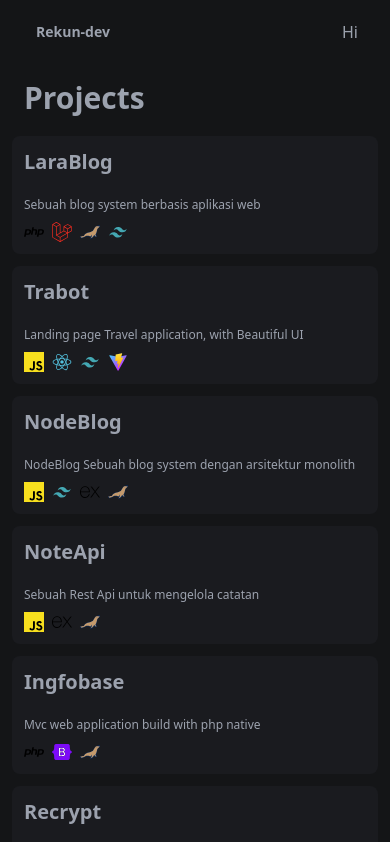
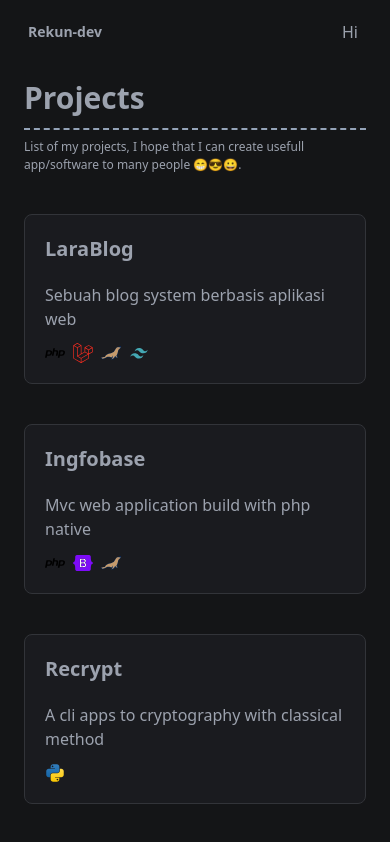
Before and after one commit to Rezero0000000/Me, a React (Vite) app: page /projects in a window 390 px wide. Shown: the top 842 px of the page. Built offline with nearby package versions, Linux system fonts and the light colour scheme.

Commit message:
Update about me and projects UI

```diff
--- a/src/components/molecules/AboutMe.jsx
+++ b/src/components/molecules/AboutMe.jsx
@@ -4,12 +4,13 @@ const AboutMe = () => {
         <>
             <div className="">
                 <h1 className="text-3xl font-semibold ">About Me</h1>
-                <hr className="my-5" />
-                <p>Hi everyone, my name is Muhammad Raihan Alifiandra. Im a Junior web devloper, Computer Science Student, Free and Open Source Software Ethuesiast. I live in Balikpapan, Indonesia. I was Born in Tanjung Pinang. 9 April 2004. I'm 19 year old. </p>
-                <p className="mb-3">Coding has been my passion and hobby since I was 15 years old, and i love computer science i was a kid. Besides coding. I love listening to music and drawing. Sometimes I watch anime, but I prefer read manga and novel, I spend a lot of time on Facebook sharing memes and shitposts</p>
+                <div className="mt-3 mb-7 border-b border-slate-400"></div>
+                <p>Hi everyone, my name is <strong> Muhammad Raihan Alifiandra</strong> But you can call me <strong>Re</strong>. Im a Junior web devloper, Computer Science Student, Free and Open Source Software Ethuesiast. I live in Balikpapan, Indonesia and I'm 19 year old. </p>
+                <p className="mt-3">Coding has been my passion and hobby since I was 15 years old, and i love computer science i was a kid. Besides coding. I love listening to music and drawing. Sometimes I watch anime, but I prefer read manga and novel, I spend a lot of time on Facebook sharing memes and shitposts</p>
             </div>
             <div className="mt-10">
                 <h1 className="text-2xl font-semibold mb-5">What I'm Doing Now</h1>
+                <div className="mt-3 mb-7 border-b-2 border-dashed border-slate-400"></div>
                 <ul className="list-disc ml-5">
                     <li>Enjoying Life. exactly</li>
                     <li>Go to College</li>
--- a/src/components/molecules/Navbar.jsx
+++ b/src/components/molecules/Navbar.jsx
@@ -15,7 +15,7 @@ const Navbar = () => {
         <div className={ `font-bold text-2xl cursor-pointer transition-all duration-500 ease-in flex px-7 py-[14px] items-center
         `}>
           <div className="flex xs:font-medium ">
-              <h4 className={`ml-2 mt-2  text-sm xs:text-lg font-semibold`}>Rekun-dev</h4>
+              <h4 className={` mt-2  text-sm xs:text-lg font-semibold`}>Rekun-dev</h4>
           </div>
         </div>
         <div onClick={()=>setOpen(!open)} className='absolute right-8 top-[1.25rem] cursor-pointer md:hidden'>
--- a/src/components/molecules/TechStack.jsx
+++ b/src/components/molecules/TechStack.jsx
@@ -23,11 +23,11 @@ const TechStack = () => {
     ];
     return (
         <>
-            <div className="text-center mt-16 flex justify-center flex-col items-center">
-                <h1 className="text-3xl font-bold text-[#007ACC]">Technologies I've worked with :</h1>
-                <div className="grid gap-9 mt-10 grid-cols-2 ">
+            <div className="text-center mt-10 flex justify-center flex-col items-center">
+                <h1 className="text-3xl font-bold text-white border-t pt-7">Technologies I've worked with :</h1>
+                <div className="grid gap-9 mt-10 grid-cols-1 ">
                     {Links.map(tech => (
-                        <div className="bg-[#25262b] rounded-xl w-32 flex flex-col items-center justify-center py-3">
+                        <div className="bg-[#25262b] rounded-xl border border-[#323439] transition-all duration-300 hover:p-3 ease-in hover:-translate-y-2 hover:shadow-lg hover:shadow-[#42434a] w-32 flex flex-col items-center justify-center py-3">
                             <div><img src={`icons/${tech.icons}.svg`} className="w-14 h-14" alt="" /></div>
                             <p className="mt-3 font-semibold">{tech.name}</p>
                         </div>
--- a/src/components/page/About.jsx
+++ b/src/components/page/About.jsx
@@ -8,7 +8,7 @@ const About = () => {
     return (
         <>
             <Navbar />
-            <section className="md:px-60 px-7 py-20">
+            <section className="md:px-60 px-5 py-20">
                 <AboutMe />
                 <TechStack />
             </section>
--- a/src/components/page/Projcets.jsx
+++ b/src/components/page/Projcets.jsx
@@ -4,11 +4,11 @@ import Navbar from "../molecules/Navbar";
 const Projects = () => {
     let Projects = [
         {id:0,title:"LaraBlog",description:"Sebuah blog system berbasis aplikasi web",repo:"",techs:["php", "laravel", "mariadb", "tailwind"]},
-        {id:1,title:"Trabot",description:"Landing page Travel application, with Beautiful UI",repo:"",techs:[ "javascript", "react", "tailwind", "vite"]},
-        {id:2,title:"NodeBlog",description:"NodeBlog Sebuah blog system dengan arsitektur monolith",repo:"",techs:["javascript","tailwind","express", "mariadb"]},
-        {id:3,title:"NoteApi",description:"Sebuah Rest Api untuk mengelola catatan",repo:"",techs:["javascript", "express", "mariadb"]},
-        {id:4,title:"Ingfobase",description:"Mvc web application build with php native",repo:"",techs:["php", "bootstrap", "mariadb"]},
-        {id:5,title:"Recrypt",description:"A cli apps to cryptography with classical method",repo:"",techs:["python"]},
+        {id:1,title:"Ingfobase",description:"Mvc web application build with php native",repo:"",techs:["php", "bootstrap", "mariadb"]},
+        {id:2,title:"Recrypt",description:"A cli apps to cryptography with classical method",repo:"",techs:["python"]},
+        {id:3,title:"Trabot",description:"Landing page Travel application, with Beautiful UI",repo:"",techs:[ "javascript", "react", "tailwind", "vite"]},
+        {id:4,title:"NodeBlog",description:"NodeBlog Sebuah blog system dengan arsitektur monolith",repo:"",techs:["javascript","tailwind","express", "mariadb"]},
+        {id:5,title:"NoteApi",description:"Sebuah Rest Api untuk mengelola catatan",repo:"",techs:["javascript", "express", "mariadb"]},
         {id:6,title:"Epicgames-Clone",description:"Sebuah web clone dibuat menggunakan React.js",repo:"",techs:["javascript", "react", "tailwind", "vite"]},
         {id:7,title:"MySite",description:"Personal Website for portofolio",repo:"",techs:["javascript", "react", "tailwind", "vite"]},
     ];
@@ -16,15 +16,17 @@ const Projects = () => {
     return (
         <>
             <Navbar />
-            <section className="md:px-60 px-3 py-20">
+            <section className="md:px-60 px-6 py-20">
                 <div>
-                    <h1 className="ml-3 text-3xl font-semibold">Projects</h1>
-                    <div className="mt-5">
+                    <h1 className="text-3xl font-semibold">Projects</h1>
+                    <div className="mt-3  border-b-2 border-dashed border-slate-400"></div>
+                    <p className="text-[12px] mt-2">List of my projects, I hope that I can create usefull app/software to many people 😁😎😀.</p>
+                    <div className="mt-10">
                     {
                     Projects.map(project => (
-                        <div className="bg-[#1A1B1F] p-3 rounded-lg mt-3" key={project.id}>
+                        <div className="bg-[#1A1B1F] p-5 rounded-lg mt-10 border border-[#323439] transition-all duration-300 hover:bg-[#323439] ease-in hover:-translate-y-2 " key={project.id}>
                             <h1 className="font-semibold text-xl">{project.title}</h1>
-                            <p className="mt-5 text-[12px] mb-2">{project.description}</p>
+                            <p className="mt-5 mb-3">{project.description}</p>
                             <ul className="flex gap-2">
                                 {project.techs.map (tech => <li><img className="w-5 h-5" src={`icons/${tech}.svg`} alt="" /></li>)}
                             </ul>
```
